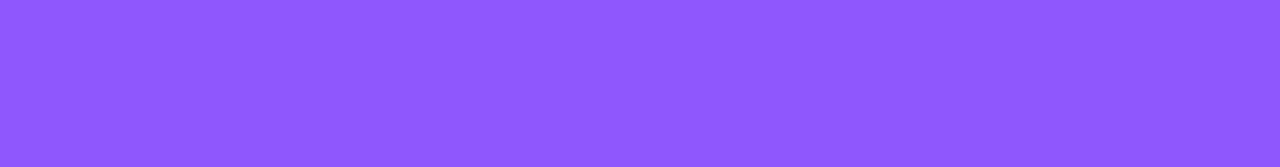
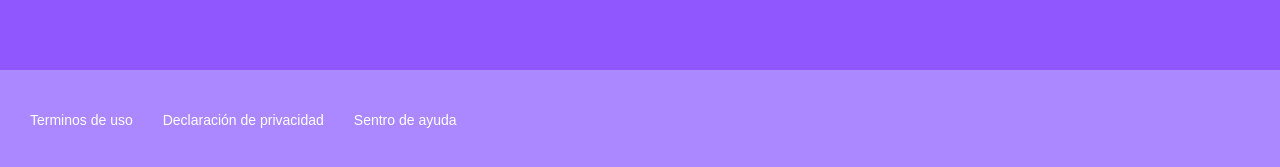
Before and after one commit to J0seRivera/curso-practico-react, a React app: page / in a window 1280 px wide. Shown: the part 807-974 px from the top of the page. Before the commit the page ends 852 px from the top, so only its background shows below. Built offline with nearby package versions, Linux system fonts and the light colour scheme.

Commit message:
adding footer section

```diff
--- /dev/null
+++ b/src/assets/styles/components/Footer.scss
@@ -0,0 +1,20 @@
+.footer {
+  display: flex;
+  align-items: center;
+  height: 100px;
+  /* width: 100%; */
+  background-color: #AB88FF;
+  margin-top: 25px;
+}
+
+.footer a {
+  color: white;
+  font-size: 14px;
+  padding-left: 30px;
+  cursor: pointer;
+  text-decoration: none;
+}
+
+.footer a:hover {
+  text-decoration: underline;
+}
--- /dev/null
+++ b/src/components/Footer.jsx
@@ -0,0 +1,11 @@
+import React from 'react';
+import '../assets/styles/components/Footer.scss';
+const Footer = () => (
+  <footer className="footer">
+    <a href="/">Terminos de uso</a>
+    <a href="/">Declaración de privacidad</a>
+    <a href="/">Sentro de ayuda</a>
+  </footer>
+);
+
+export default Footer;
--- a/src/containers/App.jsx
+++ b/src/containers/App.jsx
@@ -4,6 +4,7 @@
 import Categories from '../components/Categories';
 import Carousel from '../components/Carousel';
 import CarouselItem from '../components/CarouselItem';
+import Footer from '../components/Footer';
 
 
 import '../assets/styles/App.scss';
@@ -23,6 +24,7 @@
         <CarouselItem />
       </Carousel>
     </Categories>
+    <Footer />
   </div>
 );
 
```
